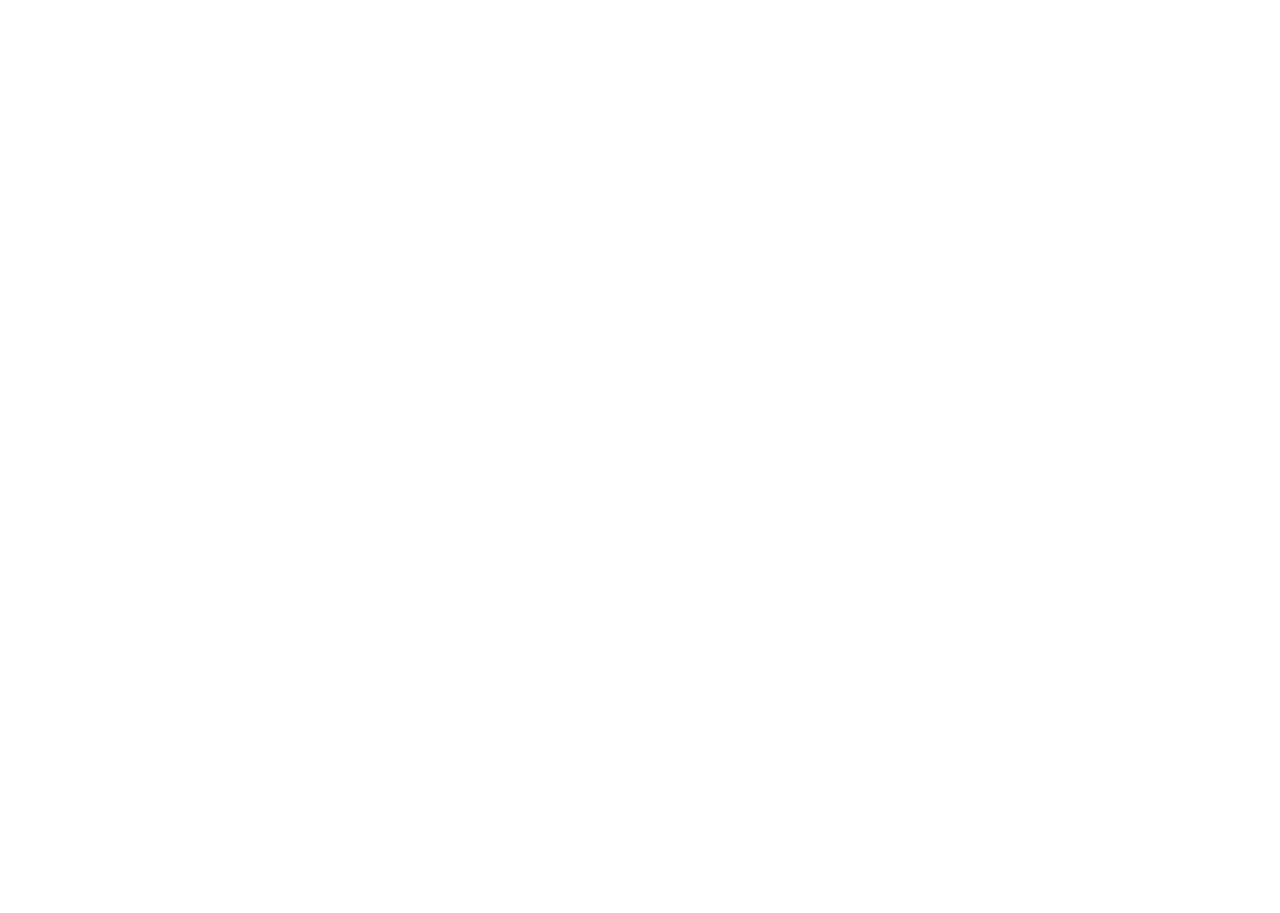
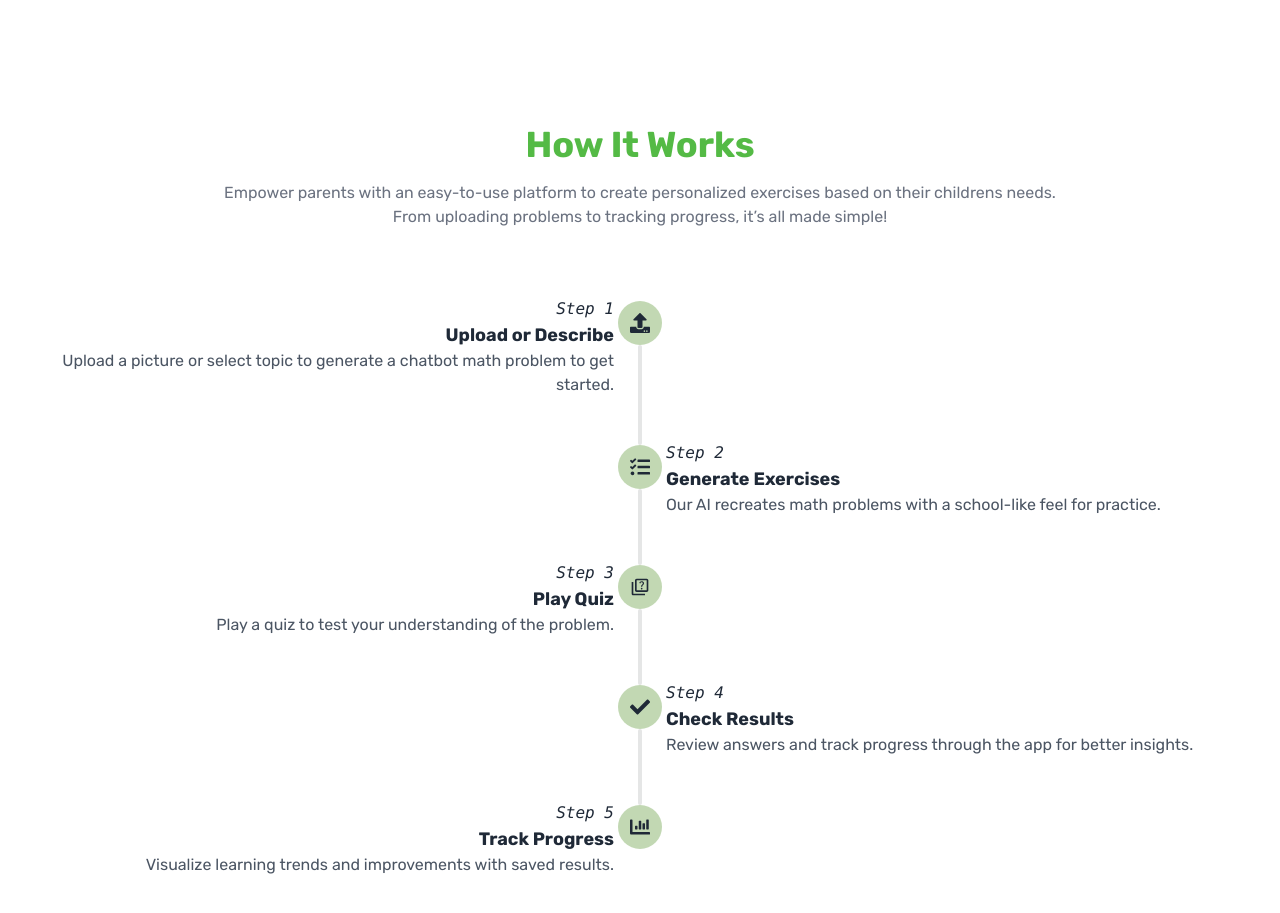
Before and after one commit to Phanthom-Mekat/AI-Integrated-Edu-Platform-Biddasagor, a React (Vite) app: page / in a window 1280 px wide. Shown: the part 1340-2253 px from the top of the page. Before the commit the page ends 1401 px from the top, so only its background shows below. Built offline with nearby package versions, Linux system fonts and the light colour scheme.

Commit message:
how it works

```diff
--- /dev/null
+++ b/src/components/home/HowItWorks.jsx
@@ -0,0 +1,89 @@
+import { FaUpload, FaTasks,  FaCheck, FaChartBar } from "react-icons/fa";
+import { MdOutlineQuiz } from "react-icons/md";
+
+const HowItWorks = () => {
+    return (
+        <div className="mt-16">
+            <div>
+                <h2 className="text-4xl text-center font-bold text-secondary mb-4">
+                    How It Works
+                </h2>
+                <p className="text-center text-gray-500 md:w-8/12 mx-auto mb-16">
+                    Empower parents with an easy-to-use platform to create personalized exercises based on their childrens needs. From uploading problems to tracking progress, it’s all made simple!
+                </p>
+            </div>
+            <ul className="timeline timeline-snap-icon max-md:timeline-compact timeline-vertical">
+                {/* Step 1 */}
+                <li>
+                    <div className="timeline-middle p-3  bg-primary/60 rounded-full">
+                        <FaUpload className="h-5 w-5" />
+                    </div>
+                    <div className="timeline-start  mb-10 md:text-end">
+                        <time className="font-mono italic">Step 1</time>
+                        <div className="text-lg font-bold">Upload or Describe</div>
+                        <p className="text-gray-600">Upload a picture or select topic to generate a chatbot math problem to get started.</p>
+                    </div>
+                    <hr />
+                </li>
+
+                {/* Step 2 */}
+                <li>
+                    <hr />
+                    <div className="timeline-middle p-3  bg-primary/60 rounded-full">
+                        <FaTasks className="h-5 w-5" />
+                    </div>
+                    <div className="timeline-end mb-10">
+                        <time className="font-mono italic">Step 2</time>
+                        <div className="text-lg font-bold">Generate Exercises</div>
+                       <p className="text-gray-600"> Our AI recreates math problems with a school-like feel for practice.</p>
+                    </div>
+                    <hr />
+                </li>
+
+                {/* Step 3 */}
+                <li>
+                    <hr />
+                    <div className="timeline-middle p-3  bg-primary/60 rounded-full">
+                        <MdOutlineQuiz className="h-5 w-5" />
+                    </div>
+                    <div className="timeline-start mb-10 md:text-end">
+                        <time className="font-mono italic">Step 3</time>
+                        <div className="text-lg font-bold">Play Quiz</div>
+                       <p className="text-gray-600"> Play a quiz to test your understanding of the problem.</p>
+                    </div>
+                    <hr />
+                </li>
+
+                {/* Step 4 */}
+                <li>
+                    <hr />
+                    <div className="timeline-middle p-3  bg-primary/60 rounded-full">
+                        <FaCheck className="h-5 w-5" />
+                    </div>
+                    <div className="timeline-end mb-10">
+                        <time className="font-mono italic">Step 4</time>
+                        <div className="text-lg font-bold">Check Results</div>
+                       <p className="text-gray-600"> Review answers and track progress through the app for better insights.</p>
+                    </div>
+                    <hr />
+                </li>
+
+                {/* Step 5 */}
+                <li>
+                    <hr />
+                    <div className="timeline-middle p-3   bg-primary/60 rounded-full">
+                        <FaChartBar className="h-5 w-5" />
+                    </div>
+                    <div className="timeline-start mb-10 md:text-end">
+                        <time className="font-mono italic">Step 5</time>
+                        <div className="text-lg font-bold">Track Progress</div>
+                            <p className="text-gray-600">                        Visualize learning trends and improvements with saved results.
+                            </p>
+                        </div>
+                </li>
+            </ul>
+        </div>
+    );
+};
+
+export default HowItWorks;
--- a/src/pages/HomePage.jsx
+++ b/src/pages/HomePage.jsx
@@ -1,5 +1,6 @@
 import DiscoverSection from "../components/home/DiscoverSection";
 import Hero from "../components/home/Hero";
+import HowItWorks from "../components/home/HowItWorks";
 
 const HomePage = () => {
     return (
@@ -7,6 +8,7 @@
             <main>
                 <Hero/>
                 <DiscoverSection/>
+                <HowItWorks/>
             </main>
         </div>
     );
```
